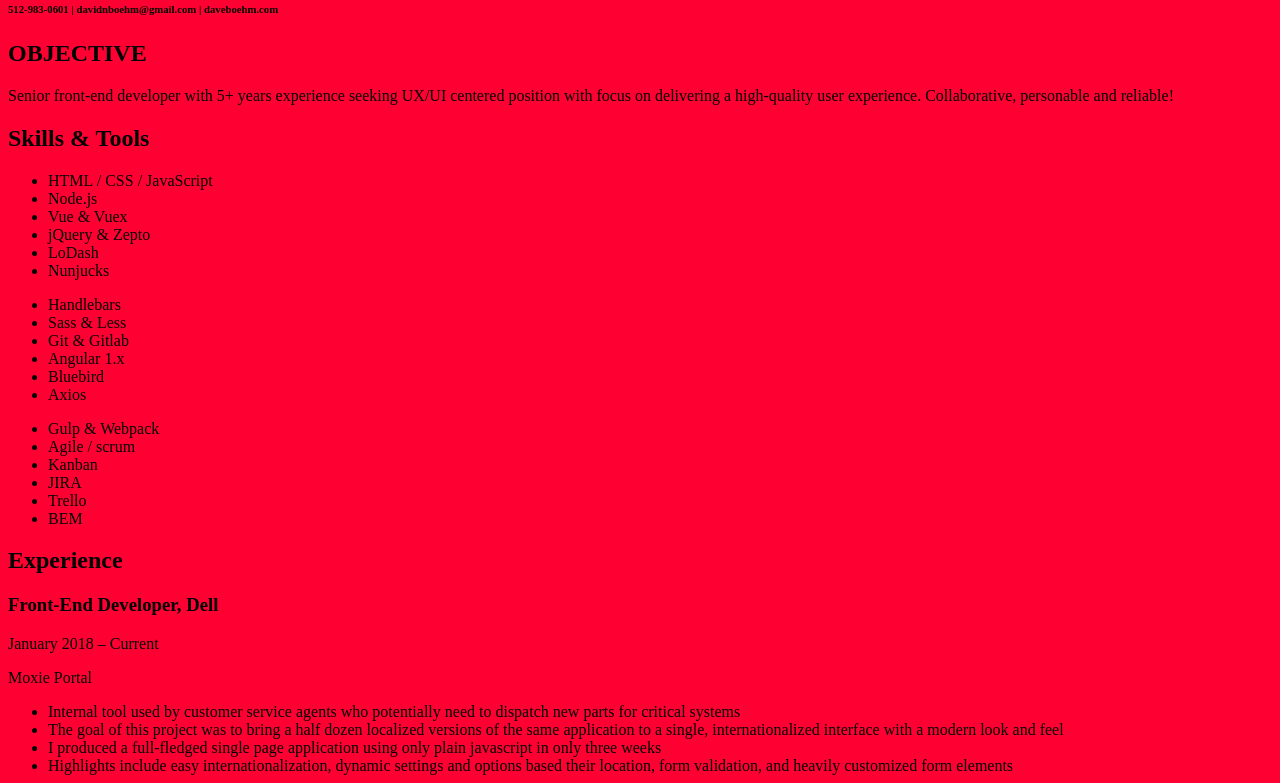
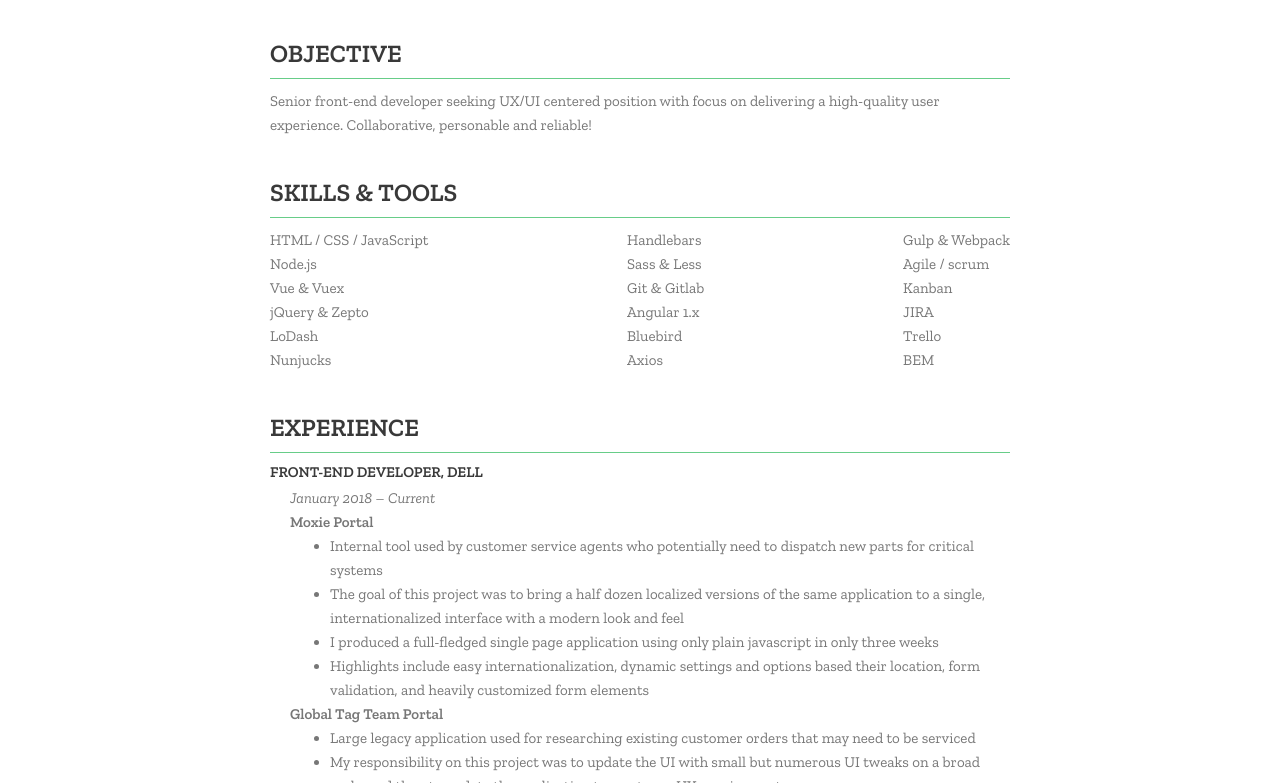
Before and after one commit to daveboehm/daveboehmcom, a website: page resume.html in a window 1280 px wide. Shown: the part 106-889 px from the top of the page. Drawn offline with nearby package versions, Linux system fonts and the light colour scheme.

Commit message:
finishes index and resume pages

```diff
--- a/css/daveboehm.css
+++ b/css/daveboehm.css
@@ -1,3 +1,107 @@
-body {
-  background-color: #ff0032;
+* {
+  font-family: 'Zilla Slab', 'Avenir', 'Helvetica Nueue', sans-serif;
 }
+body,
+html {
+  padding: 0;
+  margin: 0;
+}
+h1 {
+  margin: 0;
+  padding: 0;
+  font-size: 30px;
+  font-weight: lighter;
+  text-transform: uppercase;
+  color: #67cd88;
+}
+h2 {
+  margin: 0 0 10px;
+  padding: 0 0 10px;
+  font-size: 25px;
+  text-transform: uppercase;
+  color: #393939;
+  border-bottom: 1px solid #67cd88;
+}
+h3 {
+  margin: 0 0 5px -20px;
+  padding: 0;
+  font-size: 15px;
+  text-transform: uppercase;
+  color: #393939;
+}
+h6 {
+  margin: 0;
+  padding: 0;
+  font-size: 12px;
+  font-weight: normal;
+  text-transform: Capitalize;
+  color: #393939;
+}
+p,
+ul li {
+  margin: 0;
+  padding: 0;
+  font-size: 15px;
+  line-height: 1.6;
+  color: #777;
+  font-weight: lighter;
+}
+hr {
+  border: none;
+  border-top: 1px solid #67cd88;
+  margin: 20px 0;
+}
+.btn {
+  background-color: #67cd88;
+  padding: 10px;
+  color: #fff;
+  border-radius: 2px;
+  text-decoration: none;
+  display: inline-block;
+}
+.btn + .btn {
+  margin-left: 20px;
+}
+.btn:hover,
+.btn:focus {
+  background-color: #5db97a;
+}
+.image {
+  width: 100%;
+  display: block;
+  margin: 20px 0;
+}
+.section {
+  width: 100%;
+  max-width: 740px;
+  margin: 40px auto;
+}
+.job {
+  padding-left: 20px;
+}
+.job + .job {
+  margin-top: 20px;
+}
+.school + .school {
+  margin-top: 10px;
+}
+.columns {
+  display: flex;
+  justify-content: space-between;
+}
+.columns ul {
+  padding: 0;
+  margin: 0;
+  list-style-type: none;
+}
+.italics {
+  font-style: italic;
+}
+.projectTitle,
+.toolsTitle {
+  font-weight: bold;
+}
+.projectDescription,
+.toolsDescription {
+  margin: 0;
+}
--- a/less/index.less
+++ b/less/index.less
@@ -1,6 +1,116 @@
-@primary: #ff0032;
+@primary: #67cd88;
 @white: #fff;
+@gray: #777;
+@light-gray: #cbcbcb;
+@dark-gray: #393939;
 
-body {
+@text-color: @gray;
+* {font-family: 'Zilla Slab', 'Avenir', 'Helvetica Nueue', sans-serif;}
+body, html {
+    padding: 0;
+    margin: 0;
+}
+
+h1 {
+    margin: 0;
+    padding: 0;
+    font-size: 30px;
+    font-weight: lighter;
+    text-transform: uppercase;
+    color: @primary;
+}
+
+h2 {
+    margin: 0 0 10px;
+    padding: 0 0 10px;
+    font-size: 25px;
+    text-transform: uppercase;
+    color: @dark-gray;
+    border-bottom: 1px solid @primary;
+}
+
+h3 {
+    margin: 0 0 5px -20px;
+    padding: 0;
+    font-size: 15px;
+    text-transform: uppercase;
+    color: @dark-gray;
+}
+h6 {
+    margin: 0;
+    padding: 0;
+    font-size: 12px;
+    font-weight: normal;
+    text-transform: Capitalize;
+    color: @dark-gray;
+}
+
+p, ul li {
+    margin: 0;
+    padding: 0;
+    font-size: 15px;
+    line-height: 1.6;
+    color: @text-color;
+    font-weight: lighter;
+}
+
+hr {
+    border: none;
+    border-top: 1px solid @primary;
+    margin: 20px 0;
+}
+
+.btn {
     background-color: @primary;
+    padding: 10px;
+    color: @white;
+    border-radius: 2px;
+    text-decoration: none;
+    display: inline-block;
+    & + .btn {
+        margin-left: 20px;
+    }
+    &:hover, &:focus {
+        background-color: @primary * .9;
+    }
 }
+.image {
+    width: 100%;
+    display: block;
+    margin: 20px 0;
+}
+.section {
+    width: 100%;
+    max-width: 740px;
+    margin: 40px auto;
+}
+
+.job {
+    padding-left: 20px;
+    & + .job {
+        margin-top: 20px;
+    }
+}
+
+.school + .school {
+    margin-top: 10px;
+}
+
+.columns {
+    display: flex;
+    justify-content: space-between;
+    ul {
+        padding: 0;
+        margin: 0;
+        list-style-type: none;
+    }
+}
+.italics {
+    font-style: italic;
+}
+.projectTitle, .toolsTitle {
+    font-weight: bold;
+}
+.projectDescription, .toolsDescription {
+    margin: 0;
+}
--- a/package.json
+++ b/package.json
@@ -19,7 +19,10 @@
   "homepage": "https://github.com/daveboehm/daveboehmcom#readme",
   "devDependencies": {
     "gulp": "^3.9.1",
+    "gulp-concat": "^2.6.1",
     "gulp-less": "^4.0.0",
-    "gulp-uglify": "^3.0.0"
+    "gulp-livereload": "^3.8.1",
+    "gulp-uglify": "^3.0.0",
+    "gulp-webserver": "^0.9.1"
   }
 }
--- a/resume.html
+++ b/resume.html
@@ -6,6 +6,7 @@
     <meta name="viewport" content="width=device-width, initial-scale=1.0">
     <meta http-equiv="X-UA-Compatible" content="ie=edge">
     <title>Dave Boehm - Résumé</title>
+    <link href="https://fonts.googleapis.com/css?family=Zilla+Slab:300,300i,400,400i,600" rel="stylesheet">
     <link rel="stylesheet" href="./css/daveboehm.css" />
 </head>
 
@@ -21,7 +22,7 @@
     <!-- Objective -->
     <section class="section">
         <h2>OBJECTIVE</h2>
-        <p>Senior front-end developer with 5+ years experience seeking UX/UI centered position with focus on delivering a high-quality
+        <p>Senior front-end developer seeking UX/UI centered position with focus on delivering a high-quality
             user experience. Collaborative, personable and reliable!</p>
     </section>
 
@@ -178,14 +179,14 @@
 
         <section class="school">
             <p class="italics">July 2011 &ndash; December 2012</p>
-            <p>Associate of Science, Web Design &amp; Interactive Media</p>
-            <p class="italics">Art Institute of Austin &ndash; Austin, TX</p>
+            <p><strong>Associate of Science, Web Design &amp; Interactive Media</strong></p>
+            <p>Art Institute of Austin &ndash; Austin, TX</p>
         </section>
 
         <section class="school">
             <p class="italics">September 2001 &ndash; May 2006</p>
-            <p>Bachelor of Science, Information &amp; Operations Management</p>
-            <p class="italics">Texas A&amp;M University &amp; College Station, TX</p>
+            <p><strong>Bachelor of Science, Information &amp; Operations Management</strong></p>
+            <p>Texas A&amp;M University &amp; College Station, TX</p>
         </section>
     </section>
 
```
Also changed, not shown: gulpfile.js (+14 -8 lines), index.html (+17 -6 lines), img/dave-pancakes.jpg (added), 2 other files.
